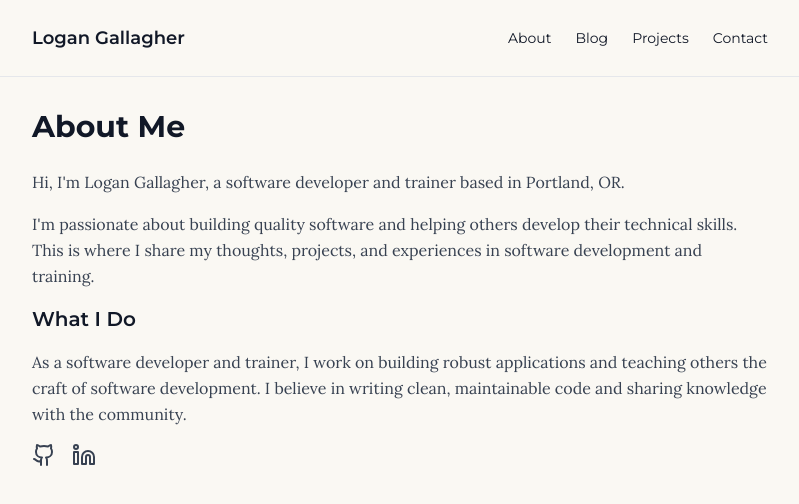
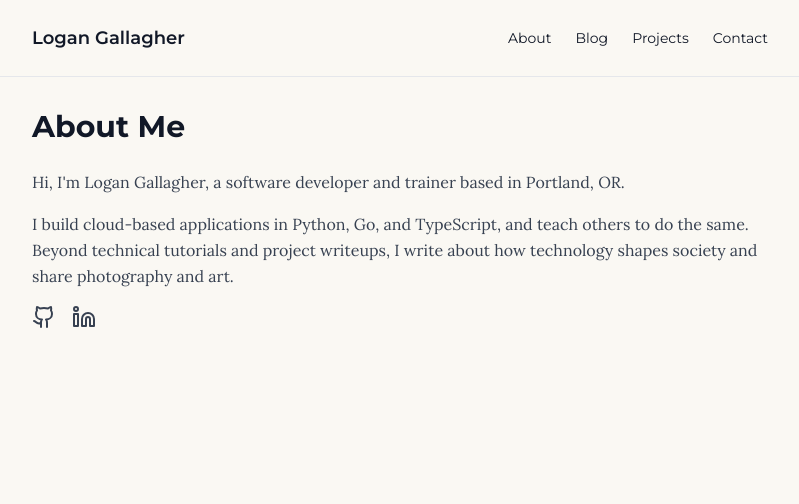
Before and after one commit to gallaglo/personal-website, a Next.js app: page / in a window 1280 px wide. Shown: the top 504 px of the page, without its empty margins (240-1039 px from the left). Built offline with nearby package versions, Linux system fonts and the light colour scheme.

Commit message:
remove overly precious wording and remove repetition (#10)

```diff
--- a/app/blog/gmail-api-contact-form/page.tsx
+++ b/app/blog/gmail-api-contact-form/page.tsx
@@ -52,7 +52,7 @@ export default function BlogPost() {
         no expiration headaches (unless you revoke it yourself).
       </p>
 
-      <h2 className="text-2xl font-bold mt-8 mb-4 font-sans">Setting Up GCP (The Fun Part)</h2>
+      <h2 className="text-2xl font-bold mt-8 mb-4 font-sans">Setting Up GCP</h2>
 
       <h3 className="text-xl font-semibold mt-6 mb-3 font-sans">First, Enable the Gmail API</h3>
       <p>This is the easy part - just one command:</p>
@@ -76,9 +76,9 @@ export default function BlogPost() {
       </p>
       <ol className="list-decimal pl-6 mb-4">
         <li>Go to APIs & Services → OAuth consent screen</li>
-        <li>Pick "External" (even though it's just you - standard Gmail accounts need this)</li>
+        <li>Pick "External" (standard Gmail accounts require this setting)</li>
         <li>Add the scope: <code>https://www.googleapis.com/auth/gmail.send</code></li>
-        <li>Add yourself as a test user (yes, really)</li>
+        <li>Add yourself as a test user</li>
       </ol>
 
       <h2 className="text-2xl font-bold mt-8 mb-4 font-sans">The Code</h2>
@@ -347,17 +347,17 @@ done`}</code>
 
       <h2 className="text-2xl font-bold mt-8 mb-4 font-sans">A Few Things Worth Knowing</h2>
 
-      <h3 className="text-xl font-semibold mt-6 mb-3 font-sans">One Token to Rule Them All</h3>
+      <h3 className="text-xl font-semibold mt-6 mb-3 font-sans">The Refresh Token Works Everywhere</h3>
       <p>
         The refresh token works everywhere. Local dev? Same token in <code>.env.local</code>.
         Production? Same token in Secret Manager. The googleapis library just handles refreshing
         access tokens automatically.
       </p>
 
-      <h3 className="text-xl font-semibold mt-6 mb-3 font-sans">Email Is Weirdly Complicated</h3>
+      <h3 className="text-xl font-semibold mt-6 mb-3 font-sans">Email Format Requirements</h3>
       <p>
         The Gmail API wants messages in RFC 2822 format with MIME boundaries and base64url
-        encoding. The utility function allowed me to never think about it again.
+        encoding. The utility function handles the complexity automatically.
         Just call <code>sendEmail()</code>.
       </p>
 
@@ -376,13 +376,13 @@ done`}</code>
 
       <h2 className="text-2xl font-bold mt-8 mb-4 font-sans">Final Thoughts</h2>
       <p>
-        This turned out way simpler than I expected. Setting up the OAuth2 flow seemed intimidating at first,
-        but once I understood the refresh token pattern, it's just a one-time setup. After that, it's fire-and-forget.
+        This is simpler than it appears. Setting up the OAuth2 flow seemed intimidating at first,
+        but once I understood the refresh token pattern, it's a one-time setup. After that, it's fire-and-forget.
       </p>
       <p className="mt-4">
         For a personal website or small project, this hits the sweet spot. You get enterprise-grade security
         without the complexity, and in my case it allowed me to use tools I already rely on (Gmail, GCP).
-        No new accounts, no additional billing, no third-party dependencies. Just clean, simple email that works.
+        No new accounts, no additional billing, no third-party dependencies. Clean, simple email that works.
       </p>
     </article>
   );
--- a/app/page.tsx
+++ b/app/page.tsx
@@ -11,16 +11,8 @@ export default function Home() {
         </p>
 
         <p>
-          I&apos;m passionate about building quality software and helping others develop their
-          technical skills. This is where I share my thoughts, projects, and experiences in
-          software development and training.
-        </p>
-
-        <h2 className="text-xl font-semibold mt-8 mb-4 text-gray-900 font-sans">What I Do</h2>
-        <p>
-          As a software developer and trainer, I work on building robust applications and
-          teaching others the craft of software development. I believe in writing clean,
-          maintainable code and sharing knowledge with the community.
+          I build cloud-based applications in Python, Go, and TypeScript, and teach others to do the same.
+          Beyond technical tutorials and project writeups, I write about how technology shapes society and share photography and art.
         </p>
 
         <div className="flex gap-4 mt-8">
```
